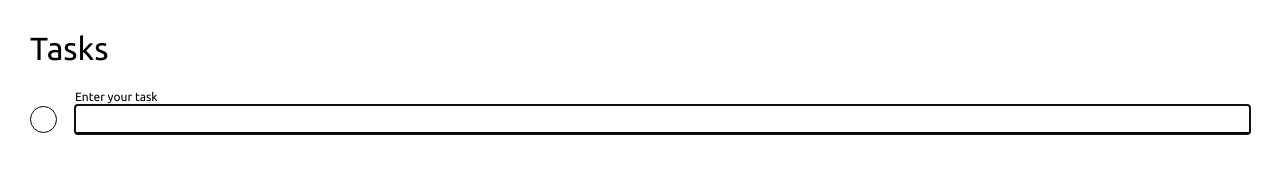
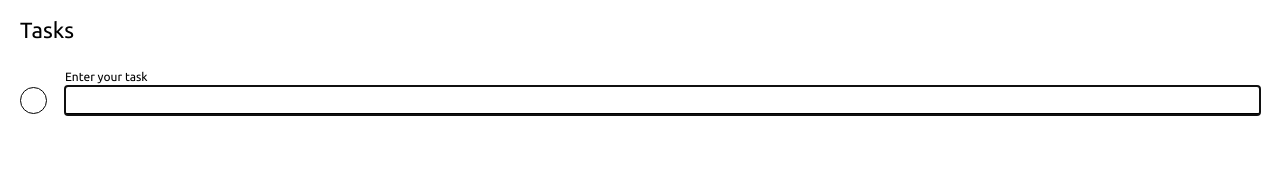
Before and after one commit to Pavonine/flora, a website built with webpack: page client/src/index.html in a window 1280 px wide. Built offline with nearby package versions, Linux system fonts and the light colour scheme; some packages are replaced by stand-ins of ours.

Commit message:
Implement Design

```diff
--- a/client/src/index.html
+++ b/client/src/index.html
@@ -14,8 +14,12 @@
 </head>
 <body>
   <div id="app">
-    <h1>Tasks</h1>
+    <section id="tasklistheading">
+      <h1>Tasks</h1>
+    </section>
     <section id="taskslist">
+    </section>
+    <section id="settings">
     </section>
   </div>
 </body>
--- a/client/src/style.pcss
+++ b/client/src/style.pcss
@@ -3,33 +3,50 @@ body {
   padding: 0;
   font-family: 'Ubuntu';
   font-size: 1em;
-  display: grid;
-  grid-template-columns: 20px 1fr 20px;
-  grid-template-rows: 20px 1fr 20px;
+  overflow: hidden;
 }
 
 #app {
   display: grid;
-  grid-column: 2;
-  grid-row: 2;
   grid-template-columns: 1fr;
-  grid-auto-rows: 60px;
-  padding: 10px;
+  grid-template-rows: 60px 1fr;
+  height: 100vh;
+  overflow: hidden;
+  grid-gap: 10px;
 }
 
-#app h1 {
+#app #tasklistheading {
   grid-row: 1;
-  margin: 0px;
+  z-index: 100;
+  display: grid;
+  grid-template-rows: 1fr;
+  box-shadow: 0px 4px 50px 1px color-mod(black alpha(8%));
+}
+
+#app #tasklistheading h1 {
+  margin: auto 20px;
   padding: 0;
   font-weight: normal;
+  font-size: 22px;
+}
+
+#app #taskslist {
+  grid-row: 2;
+  display: grid;
+  grid-auto-rows: 60px;
+  grid-gap: 5px;
+  overflow-x: hidden;
+  overflow-y: scroll;
 }
 
 #app .task {
+  background: transparent;
   display: grid;
   grid-template-columns: 25px 20px auto;
   grid-template-rows: 15px auto 15px;
-  min-height: 50px;
+  margin: 0 20px;
 }
+
 
 #app .task label {
   grid-row: 1;
@@ -37,11 +54,10 @@ body {
   opacity: 0;
   font-size: 12px;
   transform: translateY(50%);
-  transition: all 1s;
+  transition: all 0.5s;
 }
 
 #app .task-content:focus + label {
-  transition: all 1s;
   opacity: 1;
   transform: translateY(0%);
 }
@@ -90,4 +106,15 @@ body {
   margin: auto 0;
   overflow-wrap: break-word;
   border: none;
+  background: transparent;
 }
+
+#app #settings {
+  position: fixed;
+  bottom: 0;
+  transform: translateY(98%);
+  width: 100vw;
+  height: 100vh;
+  z-index: 100;
+  box-shadow: 0px -4px 50px 1px color-mod(black alpha(8%));
+}
```
